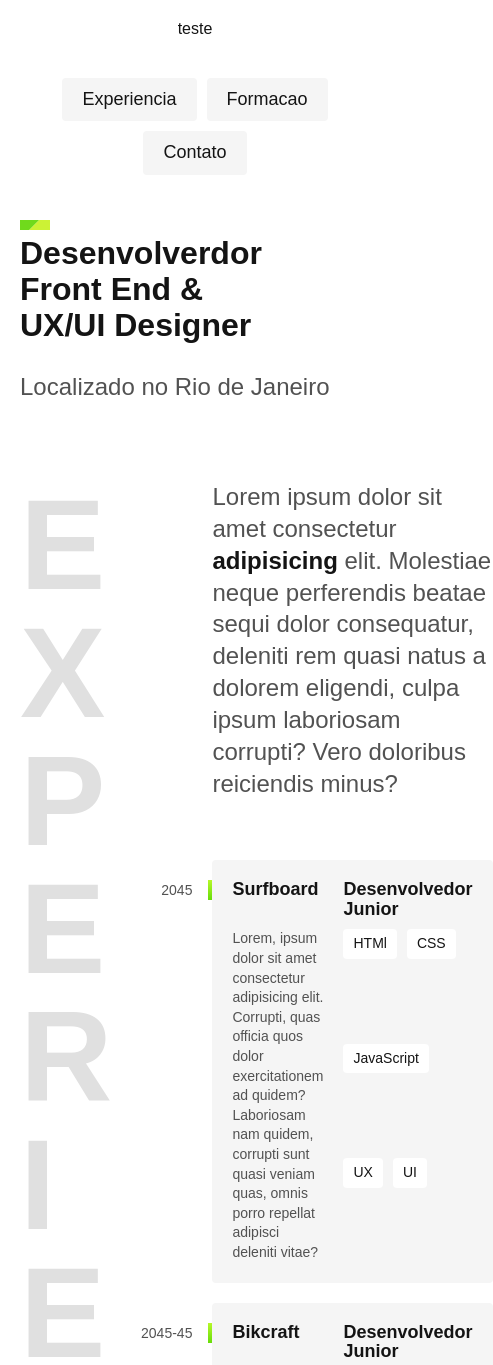
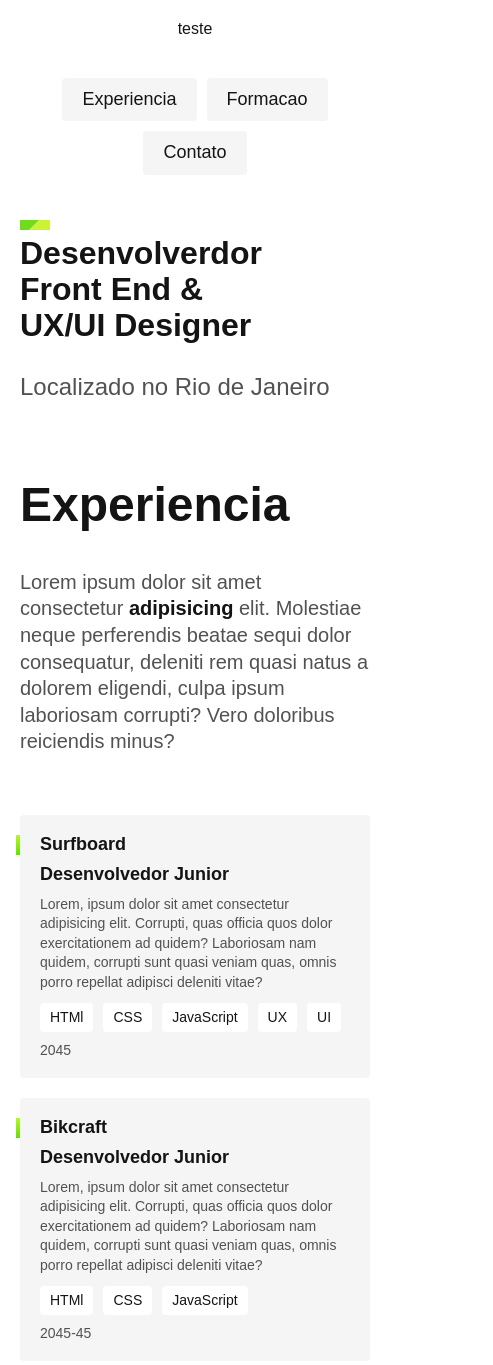
Before and after one commit to JoaoVictorVM/PreparadorFisico, a plain HTML site: page index.html in a window 390 px wide. Shown: the top 1365 px of the page, 493 px wide, since content can reach past the window. Drawn offline with Linux system fonts and the light colour scheme.

Commit message:
Add responsividade a experiencia
Adiciona responsividade na secao de experiencia

```diff
--- a/src/css/global/elements.css
+++ b/src/css/global/elements.css
@@ -9,3 +9,10 @@ body {
     word-break: break-all;
     max-width: 4ch;
 }
+@media (max-width: 800px) {
+    .subtitulo {
+        font-size: 3rem;
+        text-transform: capitalize;
+        max-width: initial;
+    }
+}
--- a/src/css/pages/home/partials/experiencia.css
+++ b/src/css/pages/home/partials/experiencia.css
@@ -81,3 +81,28 @@
     background: #fff;
     padding: 5px 10px;
 }
+
+@media (max-width: 800px) {
+    .experiencia {
+        grid-template-columns: 1fr;
+        gap: 40px;
+    }
+    .experiencia .subtitulo {
+        color: var(--black);
+    }
+    .experiencia-texto {
+        font-size: 1.25rem;
+    }
+    .empresa-ano {
+        position: initial;
+        order: 1;
+        width: initial;
+        text-align: left;
+    }
+}
+
+@media (max-width: 400px) {
+    .empresa {
+        grid-template-columns: 1fr;
+    }
+}
```
